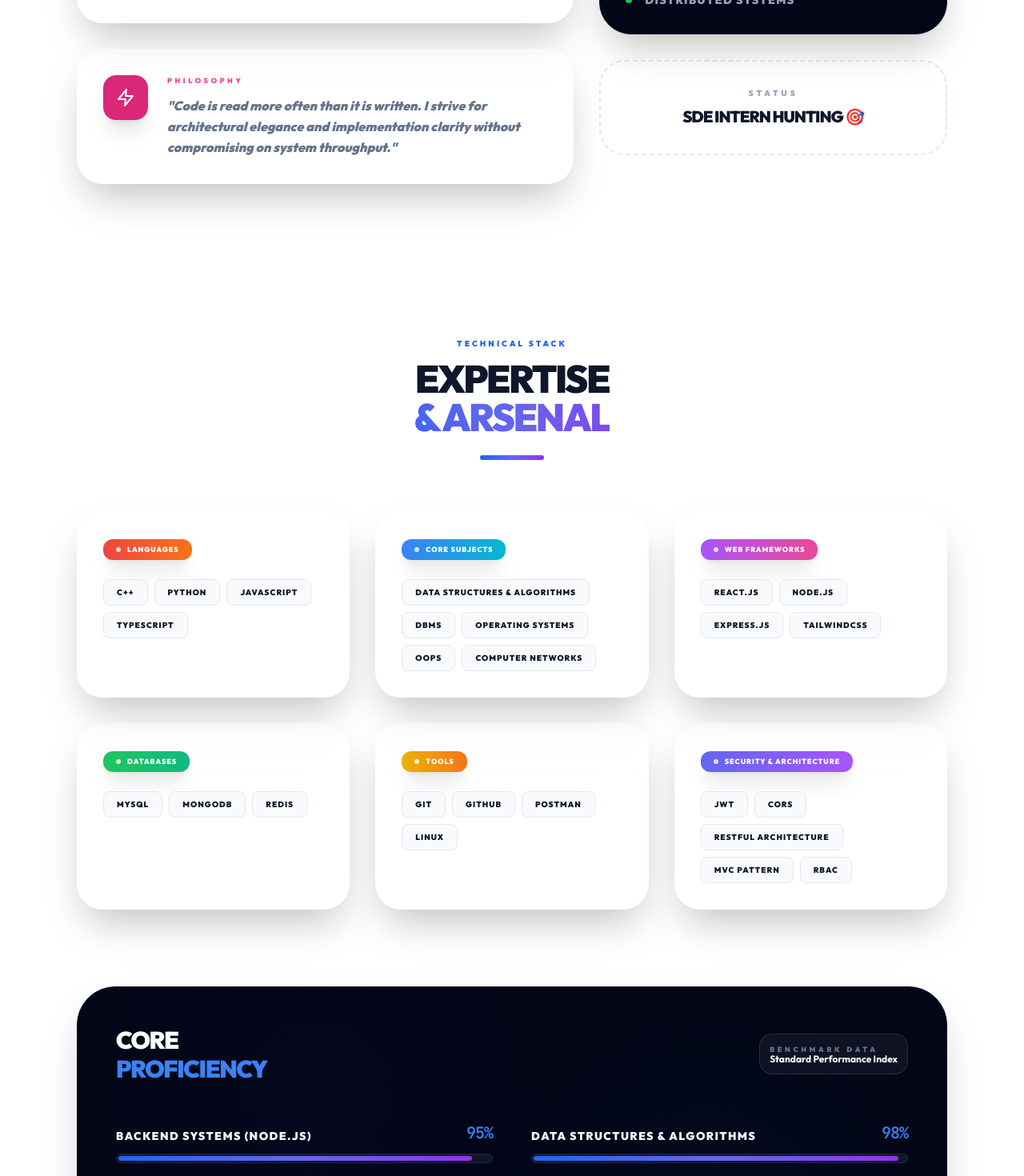
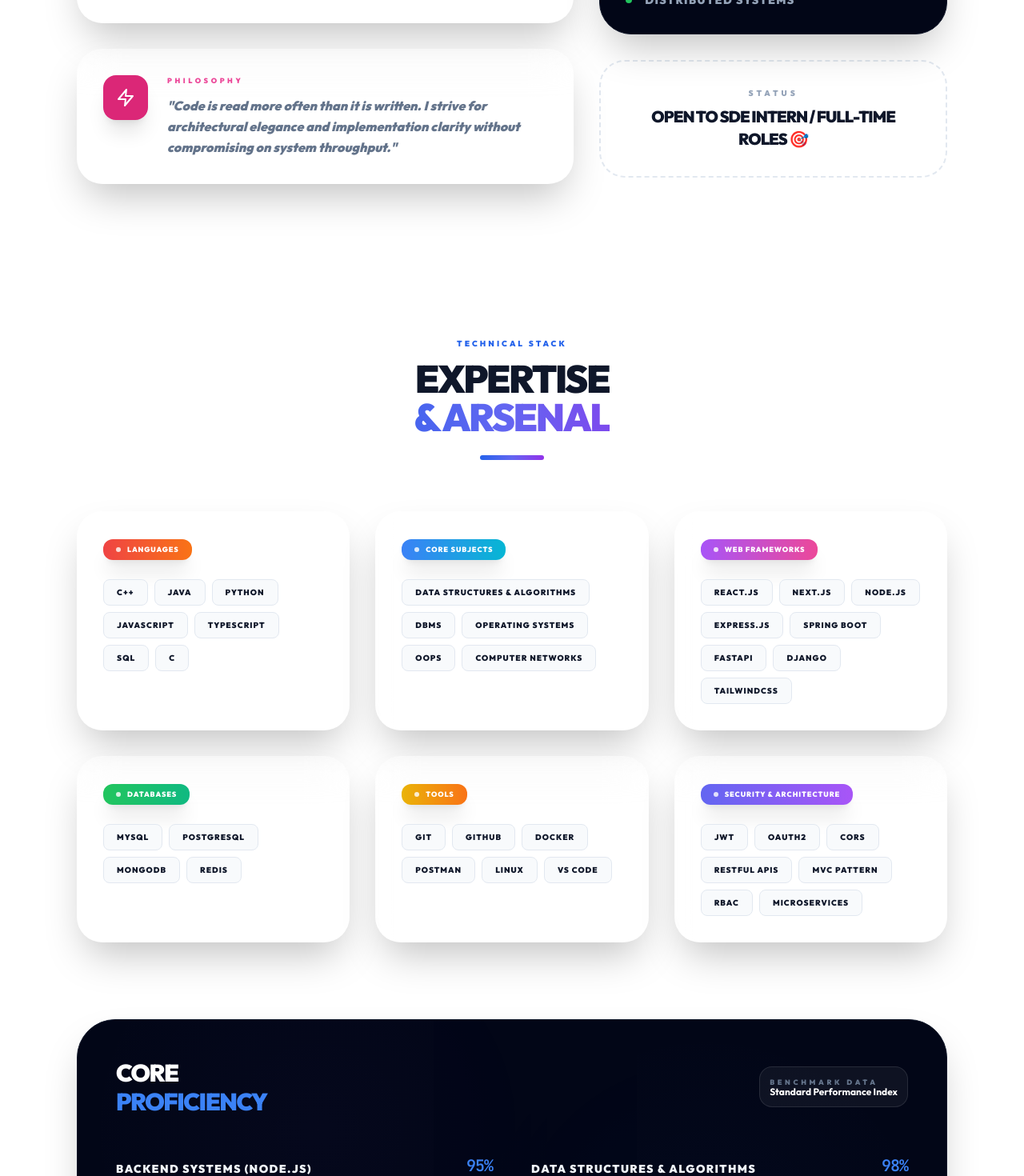
Before and after one commit to ateebarman/Portfolio, a Next.js app: page / in a window 1280 px wide. Shown: the part 1400-2870 px from the top of the page at 80% size. Built offline with nearby package versions, Linux system fonts and the light colour scheme.

Commit message:
Update skills and add TechTok4U internship

```diff
--- a/components/about.tsx
+++ b/components/about.tsx
@@ -163,7 +163,7 @@ export function About() {
               className="p-8 rounded-[2rem] border-2 border-dashed border-slate-200 dark:border-slate-800 flex flex-col items-center justify-center text-center space-y-2 opacity-60"
             >
               <p className="text-slate-400 text-[10px] font-black uppercase tracking-[0.4em]">Status</p>
-              <p className="text-slate-900 dark:text-white font-black text-xl tracking-tighter uppercase">SDE Intern hunting 🎯</p>
+              <p className="text-slate-900 dark:text-white font-black text-xl tracking-tighter uppercase">Open to SDE Intern / Full-Time roles 🎯</p>
             </motion.div>
           </motion.div>
         </div>
--- a/components/experience.tsx
+++ b/components/experience.tsx
@@ -4,6 +4,20 @@ import { motion } from 'framer-motion';
 import { Users, Heart } from 'lucide-react';
 
 const experiences = [
+  {
+    title: 'SDE Intern',
+    organization: 'TechTok4U',
+    period: 'Jan 2025 - Mar 2025',
+    description: 'Built and improved backend services for a growing product platform, focusing on clean API design, scalable logic, and reliable application workflows.',
+    achievements: [
+      'Developed and maintained backend features using Node.js and Express.js',
+      'Improved API reliability through structured error handling and validation',
+      'Worked on modular service logic to support product growth and maintainability',
+      'Collaborated with the team to optimize performance and backend workflows',
+    ],
+    icon: Heart,
+    color: 'from-blue-500 to-cyan-500',
+  },
   {
     title: 'Co-Lead, Hospitality',
     organization: 'Abhisarga (College Fest)',
--- a/components/skills.tsx
+++ b/components/skills.tsx
@@ -5,7 +5,7 @@ import { motion } from 'framer-motion';
 const skillCategories = [
   {
     title: 'Languages',
-    skills: ['C++', 'Python', 'JavaScript', 'TypeScript'],
+    skills: ['C++', 'Java', 'Python', 'JavaScript', 'TypeScript', 'SQL', 'C'],
     color: 'from-red-500 to-orange-500',
   },
   {
@@ -15,22 +15,22 @@ const skillCategories = [
   },
   {
     title: 'Web Frameworks',
-    skills: ['React.js', 'Node.js', 'Express.js', 'TailwindCSS'],
+    skills: ['React.js', 'Next.js', 'Node.js', 'Express.js', 'Spring Boot', 'FastAPI', 'Django', 'TailwindCSS'],
     color: 'from-purple-500 to-pink-500',
   },
   {
     title: 'Databases',
-    skills: ['MySQL', 'MongoDB', 'Redis'],
+    skills: ['MySQL', 'PostgreSQL', 'MongoDB', 'Redis'],
     color: 'from-green-500 to-emerald-500',
   },
   {
     title: 'Tools',
-    skills: ['Git', 'GitHub', 'Postman', 'Linux'],
+    skills: ['Git', 'GitHub', 'Docker', 'Postman', 'Linux', 'VS Code'],
     color: 'from-yellow-500 to-orange-500',
   },
   {
     title: 'Security & Architecture',
-    skills: ['JWT', 'CORS', 'RESTful Architecture', 'MVC Pattern', 'RBAC'],
+    skills: ['JWT', 'OAuth2', 'CORS', 'RESTful APIs', 'MVC Pattern', 'RBAC', 'Microservices'],
     color: 'from-indigo-500 to-purple-500',
   },
 ];
```
Also changed, not shown: 1 other file (tests, documents, lock files or other folders).
